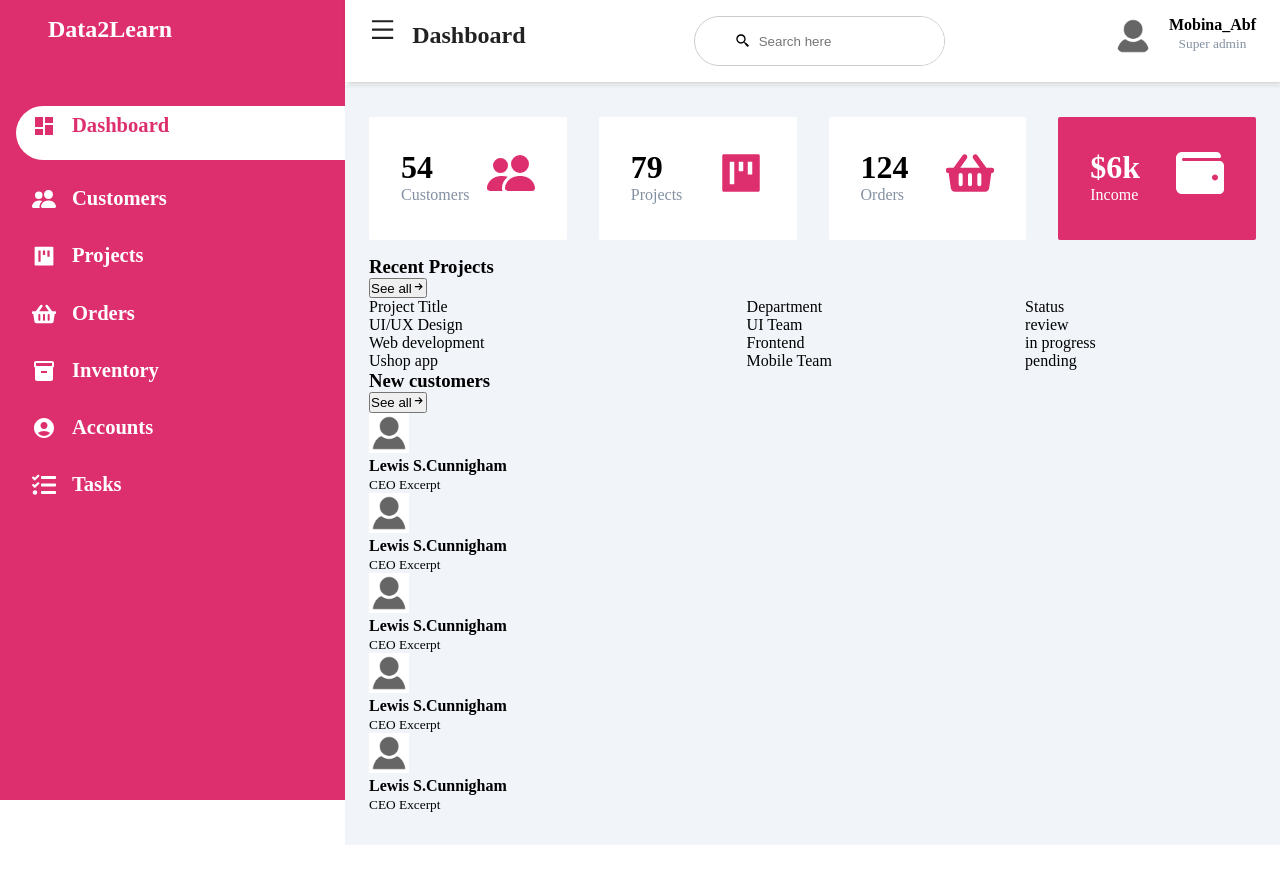
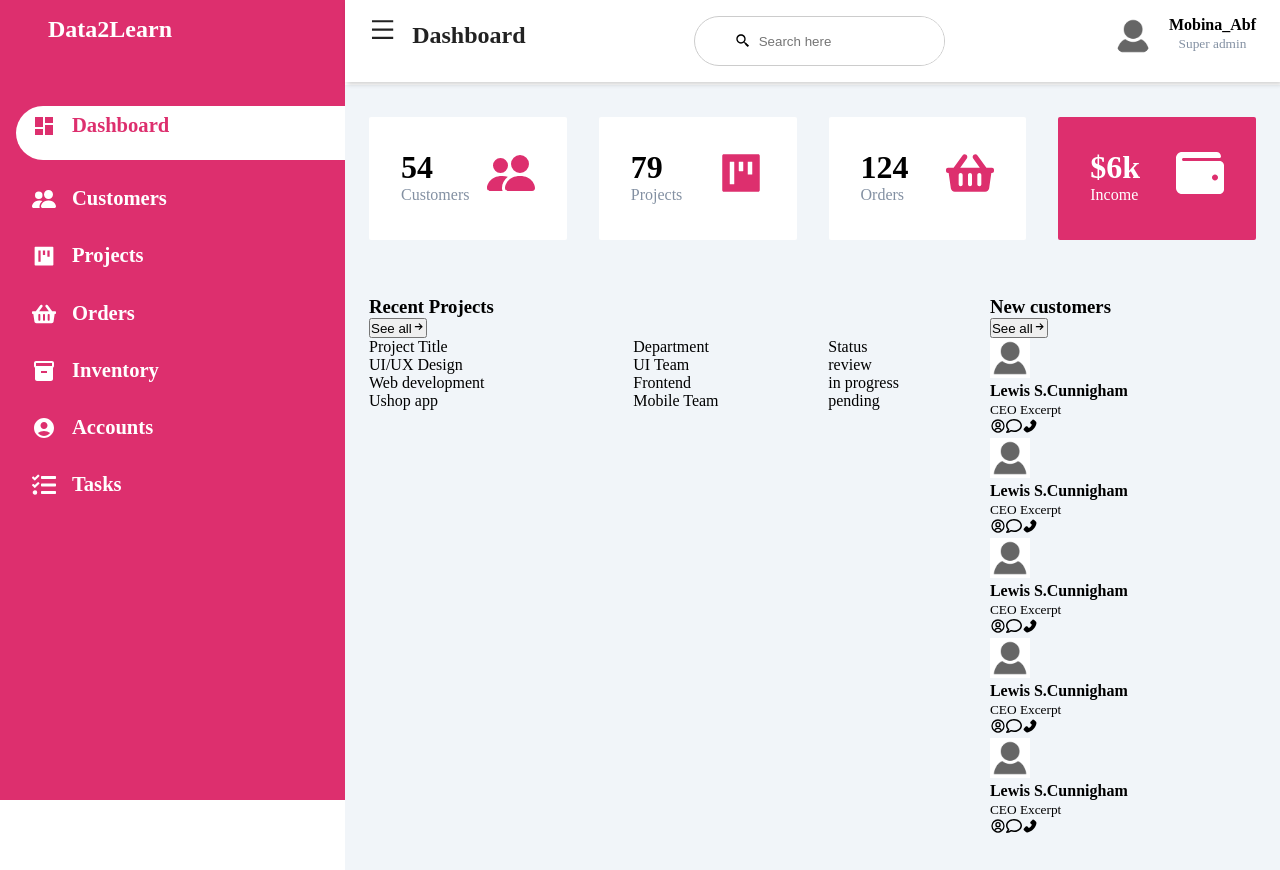
Before and after one commit to MobinaAbf/admin-dashboard, a React (Create React App) app: page / in a window 1280 px wide. Before the commit the page ends 845 px from the top, so only its background shows below. Built offline with nearby package versions, Linux system fonts and the light colour scheme.

Commit message:
add icons to users

```diff
--- a/src/Dashboard/Dashboard.css
+++ b/src/Dashboard/Dashboard.css
@@ -169,9 +169,17 @@ main {
   color: #fff;
 }
 
-table{
+.recent-grid {
+  margin-top: 3.5rem;
+  display: grid;
+  grid-template-columns: 70% auto;
+}
+
+table {
   border-collapse: collapse;
 }
+
+
 
 .search-wrapper span {
   padding-left: 1.5rem;
--- a/src/Dashboard/Dashboard.js
+++ b/src/Dashboard/Dashboard.js
@@ -2,9 +2,9 @@ import "./Dashboard.css";
 import myImage from "./images.png";
 import { MdDashboard, MdInventory, MdAccountCircle } from "react-icons/md";
 import { BsFillPeopleFill } from "react-icons/bs";
-import { AiFillProject, AiOutlineMenu } from "react-icons/ai";
-import { FaShoppingBasket, FaTasks, FaWallet } from "react-icons/fa";
-import { BiSearchAlt2 } from "react-icons/bi";
+import { AiFillProject, AiOutlineMenu ,AiFillPhone} from "react-icons/ai";
+import { FaShoppingBasket, FaTasks, FaWallet ,FaRegComment} from "react-icons/fa";
+import { BiSearchAlt2,BiUserCircle } from "react-icons/bi";
 import { HiOutlineArrowSmRight } from "react-icons/hi";
 
 const Dashboard = () => {
@@ -233,8 +233,11 @@ const Dashboard = () => {
                     </div>
                     <div>
                       <span className="las la-user-circle"></span>
+                      <BiUserCircle/>
                       <span className="las la-comment"></span>
+                      <FaRegComment/>
                       <span className="las la-phone"></span>
+                      <AiFillPhone/>
                     </div>
                   </div>
 
@@ -247,9 +250,12 @@ const Dashboard = () => {
                       </div>
                     </div>
                     <div>
-                      <span className="las la-user-circle"></span>
+                    <span className="las la-user-circle"></span>
+                      <BiUserCircle/>
                       <span className="las la-comment"></span>
+                      <FaRegComment/>
                       <span className="las la-phone"></span>
+                      <AiFillPhone/>
                     </div>
                   </div>
 
@@ -262,9 +268,12 @@ const Dashboard = () => {
                       </div>
                     </div>
                     <div>
-                      <span className="las la-user-circle"></span>
+                    <span className="las la-user-circle"></span>
+                      <BiUserCircle/>
                       <span className="las la-comment"></span>
+                      <FaRegComment/>
                       <span className="las la-phone"></span>
+                      <AiFillPhone/>
                     </div>
                   </div>
 
@@ -277,9 +286,12 @@ const Dashboard = () => {
                       </div>
                     </div>
                     <div>
-                      <span className="las la-user-circle"></span>
+                    <span className="las la-user-circle"></span>
+                      <BiUserCircle/>
                       <span className="las la-comment"></span>
+                      <FaRegComment/>
                       <span className="las la-phone"></span>
+                      <AiFillPhone/>
                     </div>
                   </div>
 
@@ -292,9 +304,12 @@ const Dashboard = () => {
                       </div>
                     </div>
                     <div>
-                      <span className="las la-user-circle"></span>
+                    <span className="las la-user-circle"></span>
+                      <BiUserCircle/>
                       <span className="las la-comment"></span>
+                      <FaRegComment/>
                       <span className="las la-phone"></span>
+                      <AiFillPhone/>
                     </div>
                   </div>
                 </div>
```
